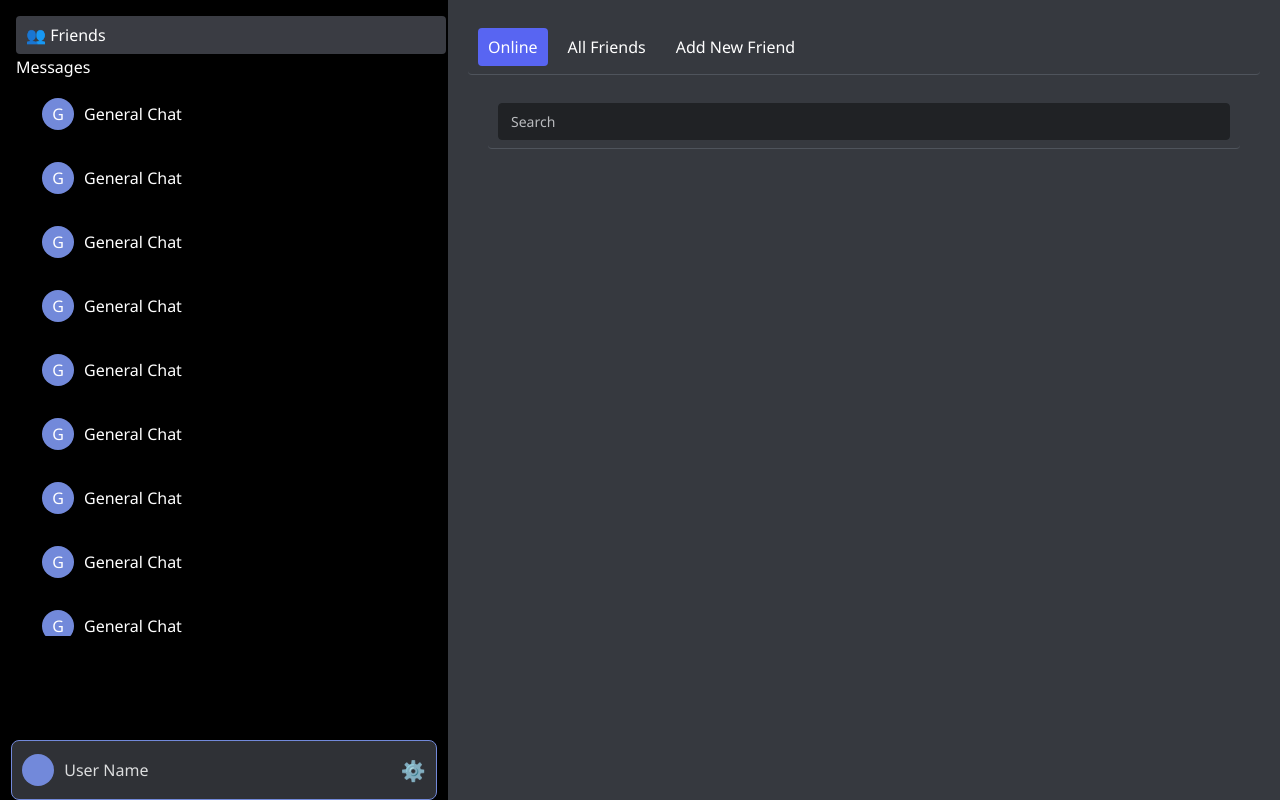
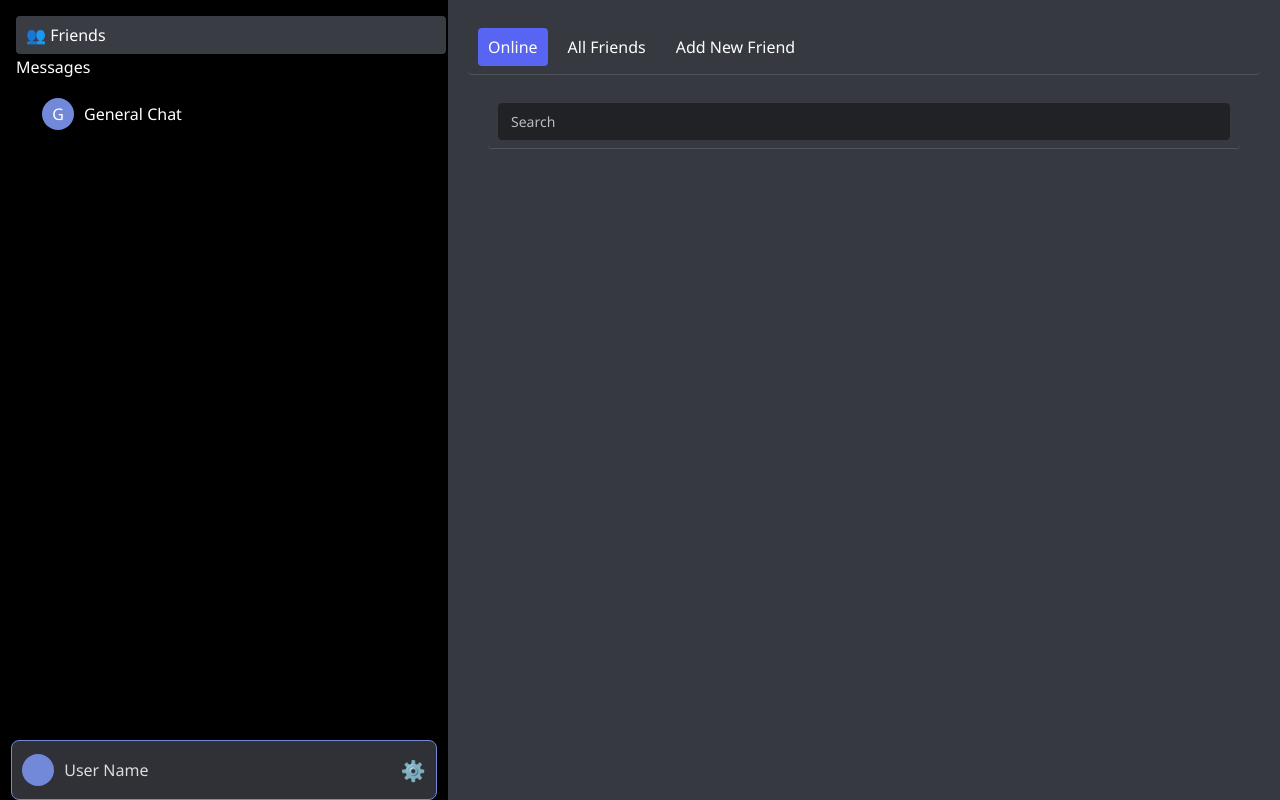
Before and after one commit to tonmoychiran/echo-fe, an Angular app: page /app/friends/online in a window 1280 px wide. Built offline with nearby package versions, Linux system fonts and the light colour scheme.

Commit message:
refactor: chat list navigation fixed

```diff
--- a/src/app/components/chat-list/chat-list.component.css
+++ b/src/app/components/chat-list/chat-list.component.css
@@ -11,9 +11,10 @@
     padding: 8px 16px;
     margin-bottom: 8px;
     border-radius: 4px;
+    text-decoration: none;
     cursor: pointer;
-    transition: background-color 0.2s;
     height: 56px;
+    color: white;
 }
 
 .chat-item:hover {
--- a/src/app/components/chat-list/chat-list.component.html
+++ b/src/app/components/chat-list/chat-list.component.html
@@ -1,43 +1,6 @@
 <div class="chat-list">
-    <div class="chat-item ">
+    <a routerLink={{chatRoute}} routerLinkActive="active" [routerLinkActiveOptions]="{exact:false}" class="chat-item">
         <div class="chat-icon">G</div>
         <div class="chat-name">General Chat</div>
-    </div>
-    <div class="chat-item ">
-        <div class="chat-icon">G</div>
-        <div class="chat-name">General Chat</div>
-    </div>
-    <div class="chat-item ">
-        <div class="chat-icon">G</div>
-        <div class="chat-name">General Chat</div>
-    </div>
-    <div class="chat-item ">
-        <div class="chat-icon">G</div>
-        <div class="chat-name">General Chat</div>
-    </div>
-    <div class="chat-item ">
-        <div class="chat-icon">G</div>
-        <div class="chat-name">General Chat</div>
-    </div>
-    <div class="chat-item ">
-        <div class="chat-icon">G</div>
-        <div class="chat-name">General Chat</div>
-    </div>
-    <div class="chat-item ">
-        <div class="chat-icon">G</div>
-        <div class="chat-name">General Chat</div>
-    </div>
-    <div class="chat-item ">
-        <div class="chat-icon">G</div>
-        <div class="chat-name">General Chat</div>
-    </div>
-    <div class="chat-item ">
-        <div class="chat-icon">G</div>
-        <div class="chat-name">General Chat</div>
-    </div>
-    <div class="chat-item ">
-        <div class="chat-icon">G</div>
-        <div class="chat-name">General Chat</div>
-    </div>
-
+    </a>
 </div>
--- a/src/app/components/chat-list/chat-list.component.ts
+++ b/src/app/components/chat-list/chat-list.component.ts
@@ -1,11 +1,14 @@
+import { CommonModule } from '@angular/common';
 import { Component } from '@angular/core';
+import { RouterLink, RouterModule, RouterOutlet } from '@angular/router';
+import { AppRoutes } from '../../app.routes';
 
 @Component({
   selector: 'app-chat-list',
-  imports: [],
+  imports: [CommonModule, RouterLink, RouterOutlet, RouterModule],
   templateUrl: './chat-list.component.html',
   styleUrl: './chat-list.component.css'
 })
 export class ChatListComponent {
-
+  chatRoute=AppRoutes.CHAT;
 }
```
